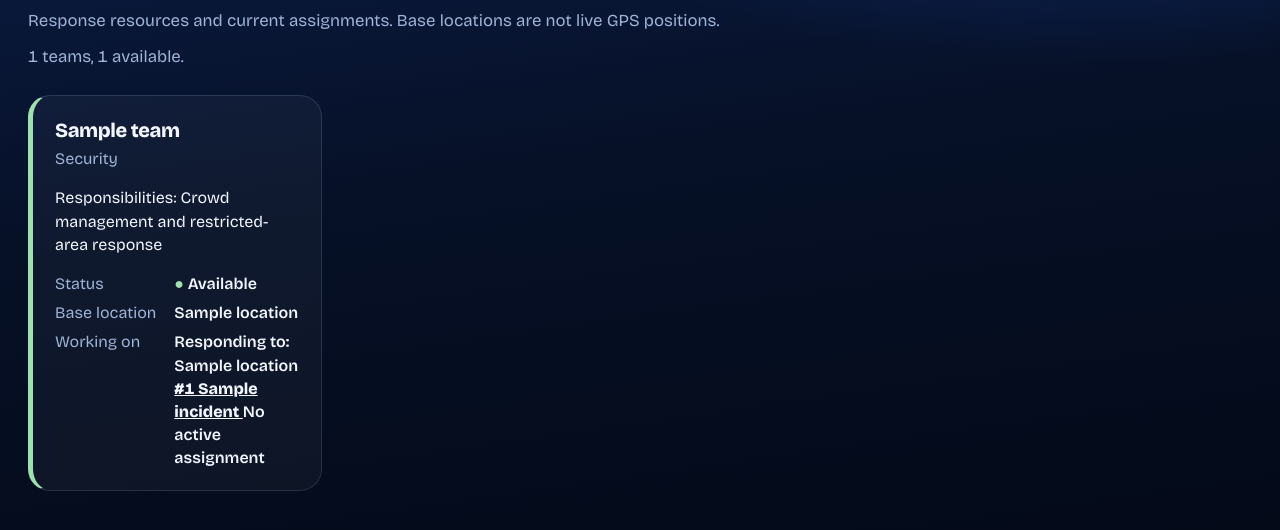
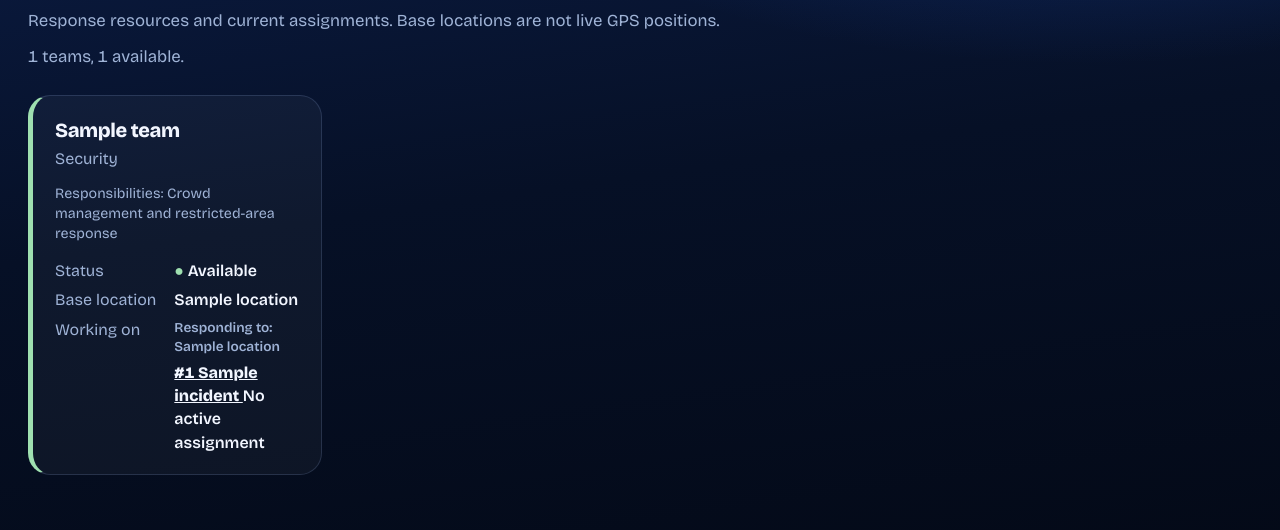
Before and after one commit to Abdullah-Albassami/expopulse, a Django app: page /teams/ in a window 1280 px wide. Shown: the part 146-676 px from the top of the page. Run offline with Django 5.2, Linux system fonts and the light colour scheme; tables that the repository leaves empty hold one stand-in row (values such as "Sample post").

Commit message:
Clarify manual reporting, monitoring channels and response teams

```diff
--- a/static/css/styles.css
+++ b/static/css/styles.css
@@ -364,3 +364,10 @@ a.report { display: inline-block; text-decoration: none; }
 .detail-workflow { margin-top: 18px; }
 .detail-workflow form { margin-top: 12px; }
 .detail-workflow p { color: var(--paper); }
+
+/* Operations-center context labels: source, reporting mode, team dispatch. */
+.ops-module { display: block; color: var(--mist); font-size: .78rem; line-height: 1.45; margin-top: 3px; }
+.ops-note { padding: 14px 18px; border: 1px solid var(--line); border-radius: 14px; background: rgba(59,130,246,.09); color: var(--mist); }
+.ops-note strong { color: var(--paper); }
+.ops-responsibility { color: var(--mist); font-size: .89rem; line-height: 1.4; margin: 7px 0 15px; }
+.response-destination { display: block; color: var(--mist); font-size: .85rem; font-weight: 600; margin-bottom: 4px; }
```
